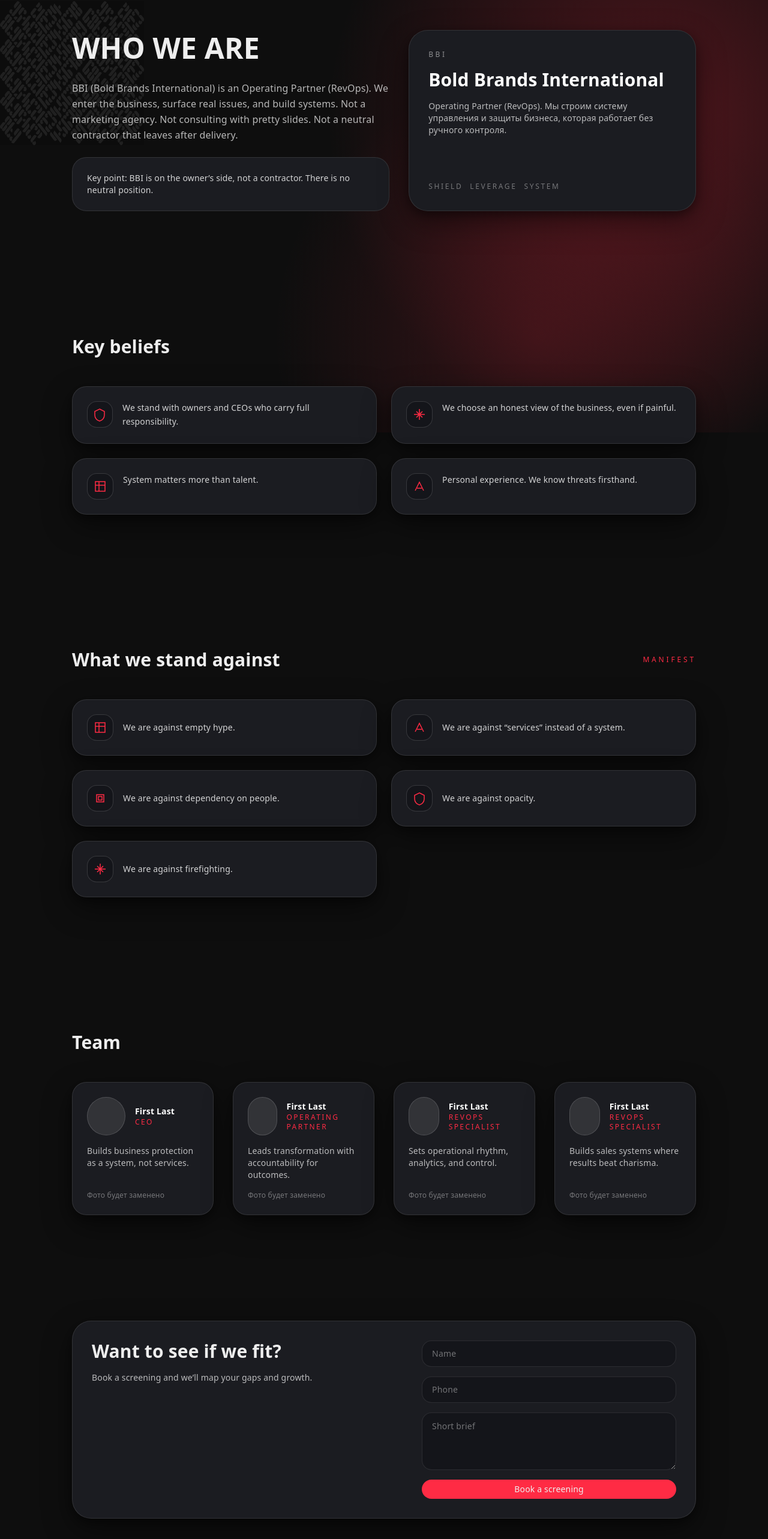
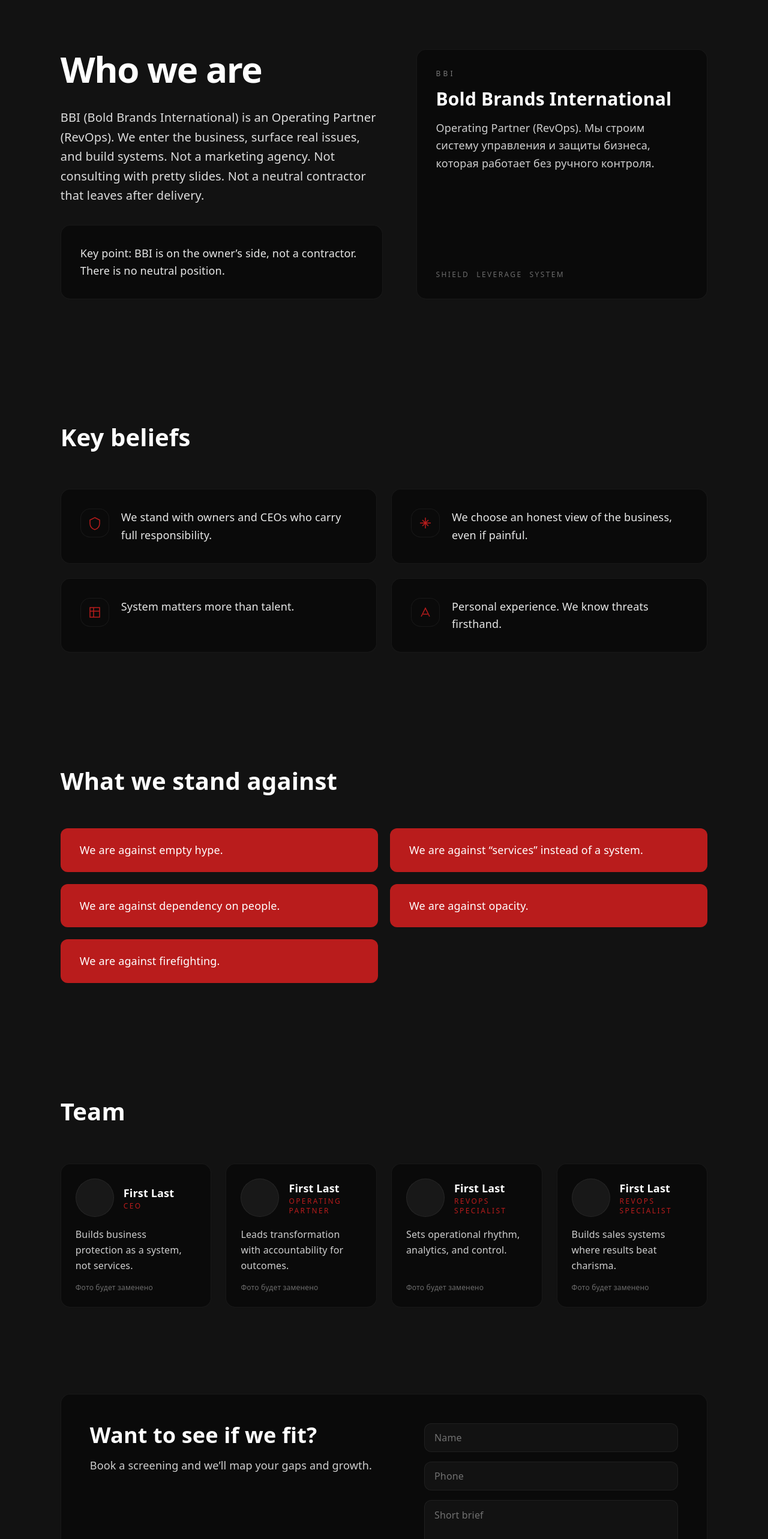
Before and after one commit to DaniilBidenko/BBI, a Next.js app in the folder web/: page /en/about in a window 1280 px wide. Shown: the part 79-2645 px from the top of the page at 60% size. Built offline with nearby package versions, Linux system fonts and the light colour scheme.

Commit message:
Исправил футер, добавил дизайн апексбанка на страницу О компании

```diff
--- a/web/src/app/[locale]/about/page.tsx
+++ b/web/src/app/[locale]/about/page.tsx
@@ -6,6 +6,11 @@
 type LocalePageProps = {
   params: Promise<{ locale: string }>;
 };
+
+/* Apex-style: однотонный тёмный фон, чёрные блоки, крупный белый шрифт */
+const PAGE_BG = "#121212";
+const CARD_BG = "#0a0a0a";
+const BORDER = "rgba(255,255,255,0.06)";
 
 function IconBadge({ index }: { index: number }) {
   const icons = [
@@ -18,7 +23,10 @@
   const path = icons[index % icons.length];
 
   return (
-    <div className="flex h-11 w-11 items-center justify-center rounded-2xl border border-white/15 bg-[#14151a] text-[#ff2b44]">
+    <div
+      className="flex h-12 w-12 shrink-0 items-center justify-center rounded-2xl border text-[var(--bbi-red)]"
+      style={{ borderColor: BORDER, backgroundColor: CARD_BG }}
+    >
       <svg
         viewBox="0 0 24 24"
         fill="none"
@@ -43,38 +51,42 @@
   const { who, principles, manifesto, team, cta } = dictionary.about;
 
   return (
-    <div className="relative">
-      <section className="relative overflow-hidden pb-24 pt-20">
-        <div className="pointer-events-none absolute left-0 top-8 h-[240px] w-[240px] opacity-[0.08]">
-          <img src="/brand/pattern-white.png" alt="" className="h-full w-full" />
-        </div>
-        <Container className="relative space-y-10 lg:w-[85%]">
-          <div className="grid gap-8 lg:grid-cols-[1.05fr_0.95fr]">
-            <div className="space-y-6">
-              <h1 className="text-3xl font-semibold uppercase leading-tight md:text-5xl">
+    <div className="min-h-screen text-white" style={{ backgroundColor: PAGE_BG }}>
+      {/* Hero: кто мы */}
+      <section className="relative overflow-hidden pb-20 pt-24 md:pb-28 md:pt-28">
+        <Container className="relative lg:w-[88%]">
+          <div className="grid gap-10 lg:grid-cols-[1.05fr_0.95fr] lg:gap-14">
+            <div className="space-y-8">
+              <h1 className="text-4xl font-semibold leading-[1.1] tracking-tight md:text-5xl lg:text-6xl">
                 {who.title}
               </h1>
-              <p className="text-sm leading-relaxed text-white/70 md:text-base">
+              <p className="text-lg leading-relaxed text-white/85 md:text-xl">
                 {who.text}
               </p>
-              <div className="rounded-3xl border border-white/10 bg-[#1b1c21] p-6 text-sm text-white/80">
-                {who.emphasis}
+              <div
+                className="rounded-2xl border p-6 text-base md:p-8 md:text-lg"
+                style={{ backgroundColor: CARD_BG, borderColor: BORDER }}
+              >
+                <p className="leading-relaxed text-white/90">{who.emphasis}</p>
               </div>
             </div>
-            <div className="bbi-card flex flex-col justify-between gap-6 rounded-[32px] border border-white/10 bg-[#1b1c21] p-8">
+            <div
+              className="flex flex-col justify-between gap-6 rounded-2xl border p-8"
+              style={{ backgroundColor: CARD_BG, borderColor: BORDER }}
+            >
               <div className="space-y-4">
-                <div className="text-xs uppercase tracking-[0.3em] text-white/50">
+                <div className="text-xs font-medium uppercase tracking-[0.35em] text-white/45">
                   BBI
                 </div>
-                <h2 className="text-2xl font-semibold text-white md:text-3xl">
+                <h2 className="text-2xl font-semibold md:text-3xl">
                   Bold Brands International
                 </h2>
-                <p className="text-sm text-white/70">
+                <p className="text-base leading-relaxed text-white/80 md:text-lg">
                   Operating Partner (RevOps). Мы строим систему управления и
                   защиты бизнеса, которая работает без ручного контроля.
                 </p>
               </div>
-              <div className="flex flex-wrap gap-3 text-xs uppercase tracking-[0.22em] text-white/40">
+              <div className="flex flex-wrap gap-3 text-xs font-medium uppercase tracking-[0.2em] text-white/40">
                 <span>Shield</span>
                 <span>Leverage</span>
                 <span>System</span>
@@ -84,19 +96,21 @@
         </Container>
       </section>
 
-      <section className="relative py-28">
-        <Container className="relative space-y-12 lg:w-[85%]">
-          <h2 className="text-2xl font-semibold md:text-3xl">
+      {/* Ключевые убеждения — чёрные блоки */}
+      <section className="relative py-16 md:py-24">
+        <Container className="relative lg:w-[88%]">
+          <h2 className="mb-12 text-3xl font-semibold md:mb-16 md:text-4xl lg:text-[2.5rem]">
             {principles.title}
           </h2>
-          <div className="grid gap-6 lg:grid-cols-2">
+          <div className="grid gap-5 md:grid-cols-2 lg:gap-6">
             {principles.items.map((item, index) => (
               <div
                 key={item.text}
-                className="bbi-card flex gap-4 rounded-3xl border border-white/10 bg-[#1b1c21] p-6"
+                className="flex gap-5 rounded-2xl border p-6 md:p-8"
+                style={{ backgroundColor: CARD_BG, borderColor: BORDER }}
               >
                 <IconBadge index={index} />
-                <p className="text-sm leading-relaxed text-white/80">
+                <p className="text-base leading-relaxed text-white/90 md:text-lg">
                   {item.text}
                 </p>
               </div>
@@ -105,51 +119,57 @@
         </Container>
       </section>
 
-      <section className="relative py-28">
-        <Container className="relative space-y-12 lg:w-[85%]">
-          <div className="flex items-center justify-between">
-            <h2 className="text-2xl font-semibold md:text-3xl">
-              {manifesto.title}
-            </h2>
-            <div className="text-xs uppercase tracking-[0.32em] text-[#ff2b44]">
-              Manifest
-            </div>
-          </div>
-          <div className="grid gap-6 lg:grid-cols-2">
-            {manifesto.items.map((item, index) => (
+      {/* Против чего мы выступаем — красные плашки */}
+      <section className="relative py-16 md:py-24">
+        <Container className="relative lg:w-[88%]">
+          <h2 className="mb-10 text-3xl font-semibold md:mb-14 md:text-4xl lg:text-[2.5rem]">
+            {manifesto.title}
+          </h2>
+          <div className="grid gap-4 sm:grid-cols-2 lg:gap-5">
+            {manifesto.items.map((item) => (
               <div
                 key={item.text}
-                className="bbi-card flex items-center gap-4 rounded-3xl border border-white/10 bg-[#1b1c21] p-6"
+                className="rounded-xl bg-[var(--bbi-red)] px-6 py-5 text-white md:px-8 md:py-6"
               >
-                <IconBadge index={index + 2} />
-                <p className="text-sm text-white/80">{item.text}</p>
+                <p className="text-base font-medium leading-snug md:text-lg">
+                  {item.text}
+                </p>
               </div>
             ))}
           </div>
         </Container>
       </section>
 
-      <section className="relative py-28">
-        <Container className="relative space-y-12 lg:w-[85%]">
-          <h2 className="text-2xl font-semibold md:text-3xl">{team.title}</h2>
-          <div className="grid gap-8 md:grid-cols-2 lg:grid-cols-4">
+      {/* Команда — чёрные карточки */}
+      <section className="relative py-16 md:py-24">
+        <Container className="relative lg:w-[88%]">
+          <h2 className="mb-12 text-3xl font-semibold md:mb-16 md:text-4xl lg:text-[2.5rem]">
+            {team.title}
+          </h2>
+          <div className="grid gap-6 sm:grid-cols-2 lg:grid-cols-4">
             {team.members.map((member) => (
               <article
                 key={`${member.name}-${member.role}`}
-                className="bbi-card flex flex-col gap-4 rounded-3xl border border-white/10 bg-[#1b1c21] p-6"
+                className="flex flex-col gap-4 rounded-2xl border p-6"
+                style={{ backgroundColor: CARD_BG, borderColor: BORDER }}
               >
                 <div className="flex items-center gap-4">
-                  <div className="h-16 w-16 rounded-full border border-white/15 bg-white/10" />
+                  <div
+                    className="h-16 w-16 shrink-0 rounded-full border"
+                    style={{ borderColor: BORDER, backgroundColor: "rgba(255,255,255,0.06)" }}
+                  />
                   <div>
-                    <div className="text-sm font-semibold text-white">
+                    <div className="text-base font-semibold md:text-lg">
                       {member.name}
                     </div>
-                    <div className="text-xs uppercase tracking-[0.2em] text-[#ff2b44]">
+                    <div className="text-xs font-medium uppercase tracking-[0.2em] text-[var(--bbi-red)]">
                       {member.role}
                     </div>
                   </div>
                 </div>
-                <p className="text-sm text-white/70">{member.note}</p>
+                <p className="text-sm leading-relaxed text-white/80 md:text-base">
+                  {member.note}
+                </p>
                 <div className="mt-auto text-xs text-white/40">
                   Фото будет заменено
                 </div>
@@ -159,31 +179,40 @@
         </Container>
       </section>
 
-      <section className="relative pb-32 pt-16">
-        <Container className="relative lg:w-[85%]">
-          <div className="bbi-card grid gap-8 rounded-[32px] border border-white/10 bg-[#1b1c21] p-8 lg:grid-cols-[1.1fr_0.9fr]">
+      {/* CTA — чёрный блок с формой */}
+      <section className="relative pb-28 pt-12 md:pb-36">
+        <Container className="relative lg:w-[88%]">
+          <div
+            className="grid gap-8 rounded-2xl border p-8 md:gap-10 md:p-10 lg:grid-cols-[1.1fr_0.9fr] lg:p-12"
+            style={{ backgroundColor: CARD_BG, borderColor: BORDER }}
+          >
             <div className="space-y-4">
-              <h2 className="text-2xl font-semibold md:text-3xl">
+              <h2 className="text-2xl font-semibold md:text-3xl lg:text-4xl">
                 {cta.title}
               </h2>
-              <p className="text-sm text-white/70">{cta.description}</p>
+              <p className="text-base leading-relaxed text-white/80 md:text-lg">
+                {cta.description}
+              </p>
             </div>
             <form className="grid gap-4">
               <input
-                className="h-11 rounded-2xl border border-white/10 bg-[#14151a] px-4 text-sm text-white placeholder:text-white/40 focus:outline-none focus:ring-2 focus:ring-[#ff2b44]/60"
+                className="h-12 rounded-xl border px-4 text-base text-white placeholder:text-white/40 focus:outline-none focus:ring-2 focus:ring-[var(--bbi-red)]/50"
+                style={{ backgroundColor: PAGE_BG, borderColor: BORDER }}
                 placeholder={cta.form.name}
               />
               <input
-                className="h-11 rounded-2xl border border-white/10 bg-[#14151a] px-4 text-sm text-white placeholder:text-white/40 focus:outline-none focus:ring-2 focus:ring-[#ff2b44]/60"
+                className="h-12 rounded-xl border px-4 text-base text-white placeholder:text-white/40 focus:outline-none focus:ring-2 focus:ring-[var(--bbi-red)]/50"
+                style={{ backgroundColor: PAGE_BG, borderColor: BORDER }}
                 placeholder={cta.form.phone}
               />
               <textarea
-                className="min-h-[96px] rounded-2xl border border-white/10 bg-[#14151a] px-4 py-3 text-sm text-white placeholder:text-white/40 focus:outline-none focus:ring-2 focus:ring-[#ff2b44]/60"
+                className="min-h-[100px] rounded-xl border px-4 py-3 text-base text-white placeholder:text-white/40 focus:outline-none focus:ring-2 focus:ring-[var(--bbi-red)]/50"
+                style={{ backgroundColor: PAGE_BG, borderColor: BORDER }}
                 placeholder={cta.form.message}
               />
               <button
                 type="button"
-                className="inline-flex items-center justify-center rounded-full bg-[#ff2b44] px-4 py-1.5 text-sm font-medium text-[#eeeeee] transition hover:bg-[#ff4960] focus-visible:outline-[#ff2b44]"
+                className="inline-flex h-12 items-center justify-center rounded-full bg-[var(--bbi-red)] px-6 text-base font-medium text-white transition hover:opacity-90 focus-visible:outline-2 focus-visible:outline-offset-2 focus-visible:outline-[var(--bbi-red)]"
               >
                 {cta.form.submit}
               </button>
--- a/web/src/content/dictionaries/types.ts
+++ b/web/src/content/dictionaries/types.ts
@@ -369,8 +369,6 @@
     tagline?: string;
     aboutTitle: string;
     aboutLinks: { label: string; href: string }[];
-    servicesTitle: string;
-    servicesLinks: { label: string; href?: string }[];
     socialTitle: string;
     locations: {
       city: string;
--- a/web/src/sections/BlogListSection.tsx
+++ b/web/src/sections/BlogListSection.tsx
@@ -27,7 +27,7 @@
   readMoreLabel,
 }: BlogListSectionProps) {
   return (
-    <section className="relative py-8">
+    <section className="relative py-8 pb-16 md:pb-20">
       <Container className="relative mx-auto lg:w-[85%]">
         <div className="grid gap-6 md:grid-cols-2 lg:grid-cols-3">
           {posts.map((post) => (
```
Also changed, not shown: web/src/components/Footer.tsx (+22 -51 lines), web/src/content/dictionaries/en.ts (+3 -13 lines), web/src/content/dictionaries/ru.ts (+3 -13 lines), web/src/content/dictionaries/uz.ts (+3 -13 lines).
